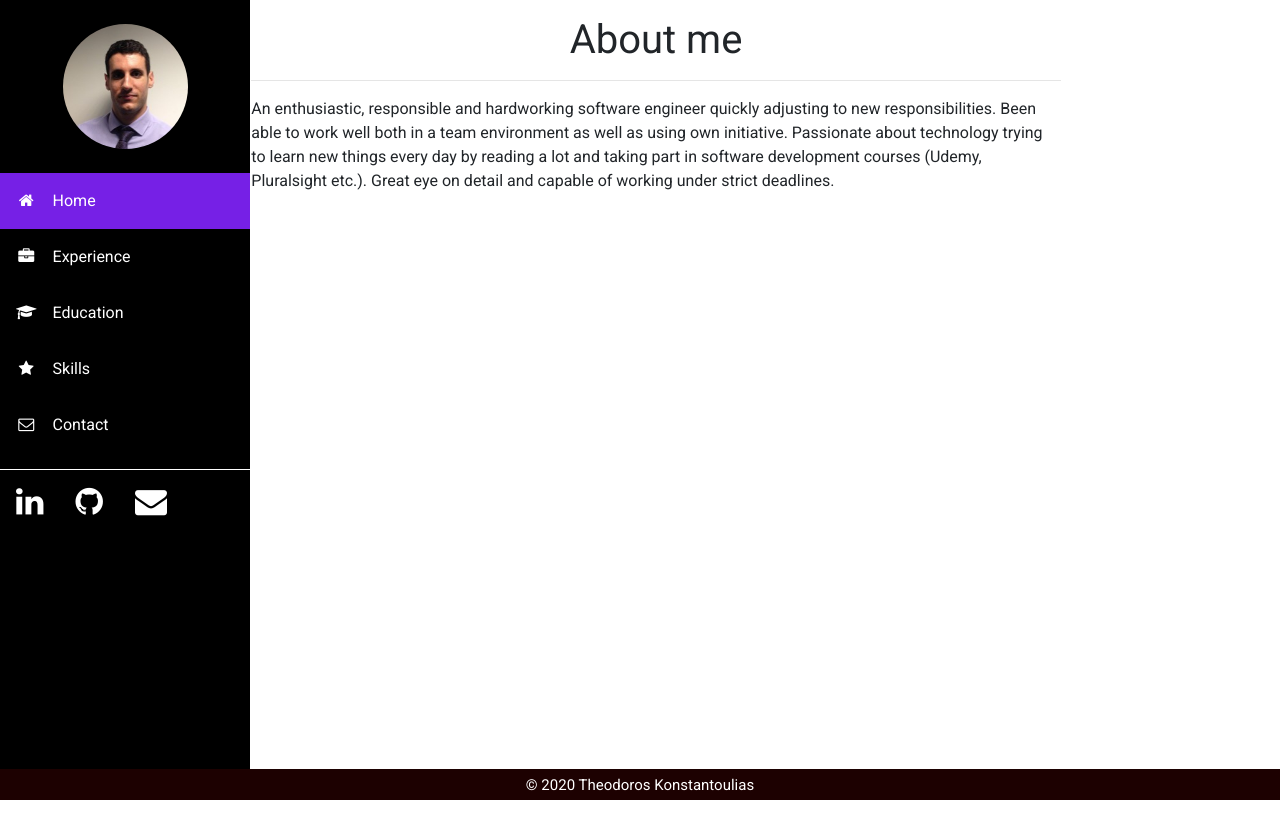
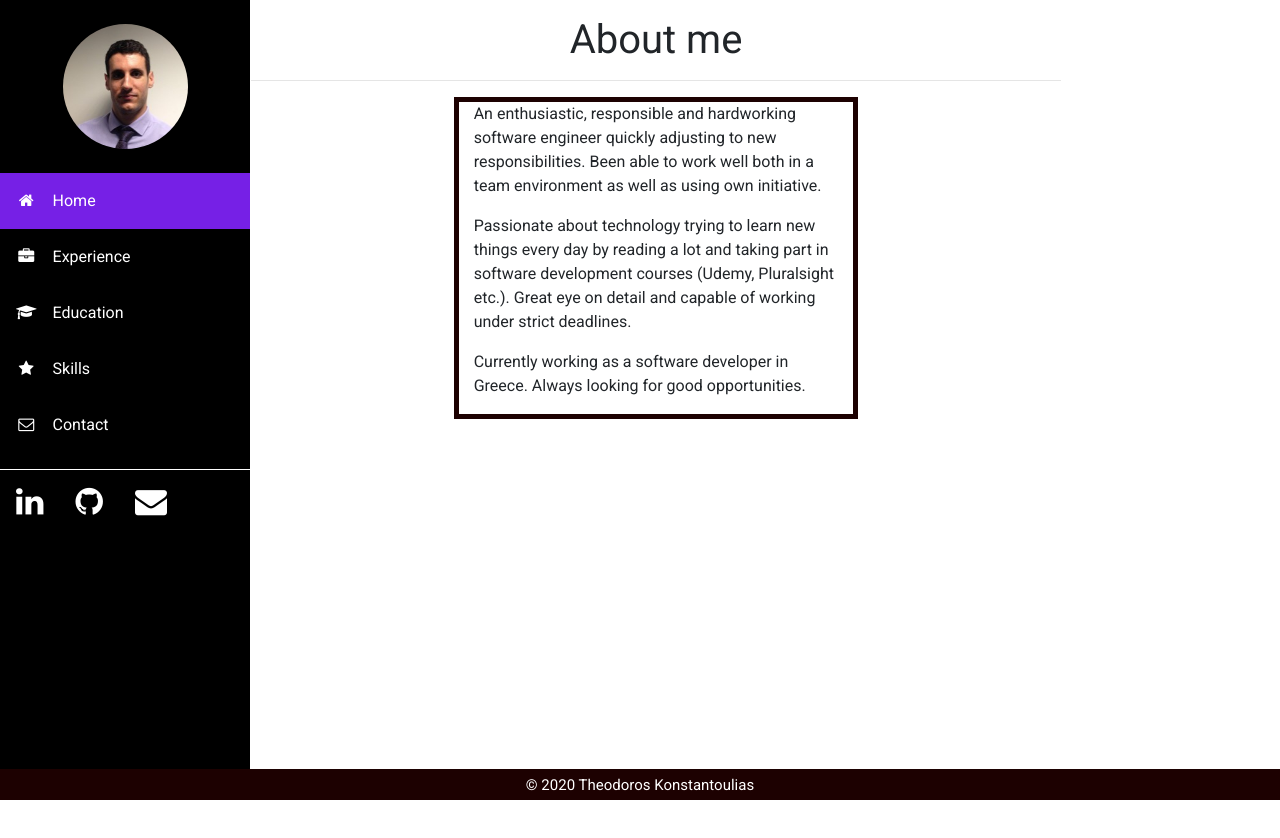
Before and after one commit to thodoriskonstantoulias/CV_Project, an Angular app in the folder CV-Project/: page /home in a window 1280 px wide. Shown: the top 838 px of the page. Built offline with nearby package versions, Linux system fonts and the light colour scheme.

Commit message:
Home page refining

```diff
--- a/CV-Project/src/app/home/home.component.css
+++ b/CV-Project/src/app/home/home.component.css
@@ -0,0 +1,7 @@
+.about-me{
+    border: 5px solid rgb(29, 1, 1);
+}
+
+.about-me:hover {
+    background-color: rgb(241, 241, 197);
+}
--- a/CV-Project/src/app/home/home.component.html
+++ b/CV-Project/src/app/home/home.component.html
@@ -1,6 +1,13 @@
 <h1 class="text-center">About me</h1>
 <hr>
-<p>An enthusiastic, responsible and hardworking software engineer quickly adjusting to new responsibilities. Been able to work well both in a team environment as well as using own initiative.
-    Passionate about technology trying to learn new things every day by reading a lot and taking part in software development courses (Udemy, Pluralsight etc.).
-    Great eye on detail and capable of working under strict deadlines.
-</p>
+<div class="col-12 col-sm-6 offset-sm-5 col-md-6 offset-md-3 about-me">
+    <p>An enthusiastic, responsible and hardworking software engineer quickly adjusting to new responsibilities. Been able to work well both in a team environment as well as using own initiative.
+    </p>
+    <p>
+        Passionate about technology trying to learn new things every day by reading a lot and taking part in software development courses (Udemy, Pluralsight etc.).
+        Great eye on detail and capable of working under strict deadlines.
+    </p>
+    <p>
+        Currently working as a software developer in Greece. Always looking for good opportunities.
+    </p>
+</div>
```
